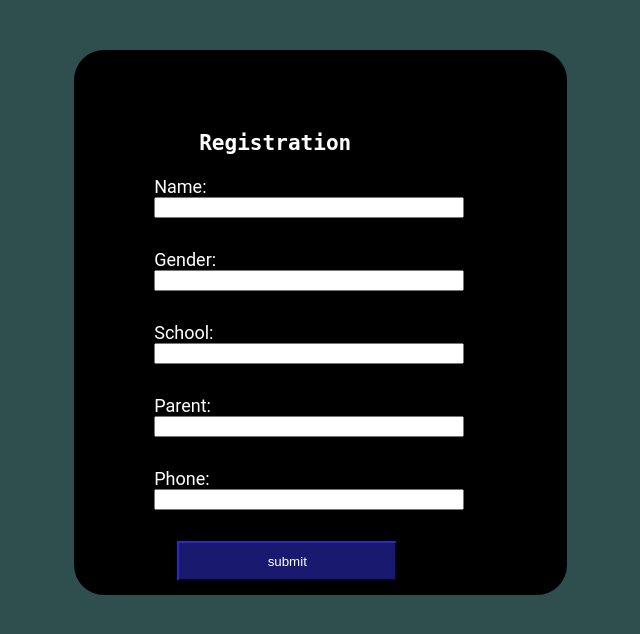
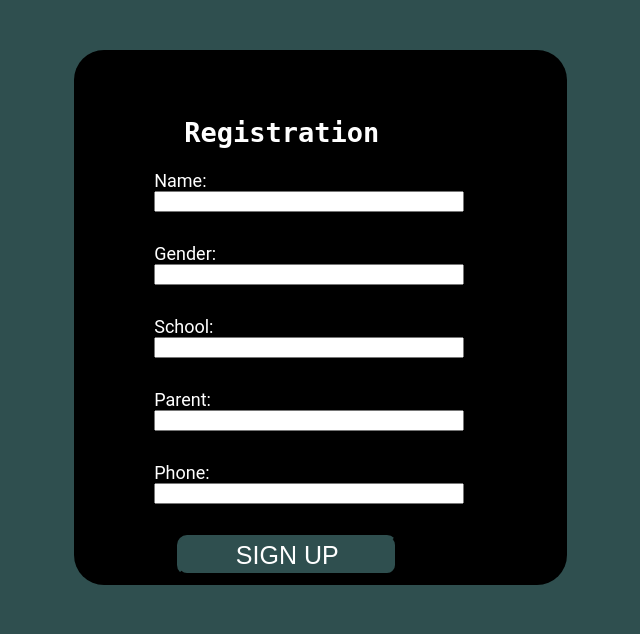
Before and after one commit to Klein254/django-forms, a Django app: page /student/ in a window 1280 px wide. Shown: the top 634 px of the page, without its empty margins (313-953 px from the left). Run offline with Django 4.2, Linux system fonts and the light colour scheme.

Commit message:
css mods

```diff
--- a/static/style.css
+++ b/static/style.css
@@ -10,23 +10,25 @@ body{
     width: 35%;
     margin-left: 30%;
     height: 500px;
-    padding-top: 45px;
+    padding-top: 35px;
     border-radius: 30px;
     font-family: "Roboto", "Lucida Grande", "DejaVu Sans", "Bitstream Vera Sans", Verdana, Arial, sans-serif;
     font-size: 18px;
     margin-top: 50px;
 }
 .inputs{
-    background-color: midnightblue;
+    background-color: darkslategrey;
     color: white;
-    border-color: midnightblue;
+    border-color: darkslategrey;
     width: 220px;
     height: 40px;
     margin-left: 12%;
+    font-size: 25px;
+    border-radius: 10px;
 }
 
 .heading{
-    margin-left: 75px;
+    margin-left: 60px;
     font-family: monospace;
     font-weight: bold;
 }
--- a/templates/student.html
+++ b/templates/student.html
@@ -8,15 +8,15 @@
 </head>
 <body>
 <form action="" method="post" class="form">
-    <h3 class="heading">Registration</h3>
+    <h2 class="heading">Registration</h2>
     {% csrf_token %}
     {{ student_form.as_p }}
 
-    <input type="submit" name="studentbtn" value="submit" class="inputs">
+    <input type="submit" name="studentbtn" value="SIGN UP" class="inputs">
 
 </form>
 
-{% if submit_student_button == "submit" %}
+{% if submit_student_button == "SIGN UP" %}
     {{ name }}
     {{ gender }}
     {{ school }}
```
